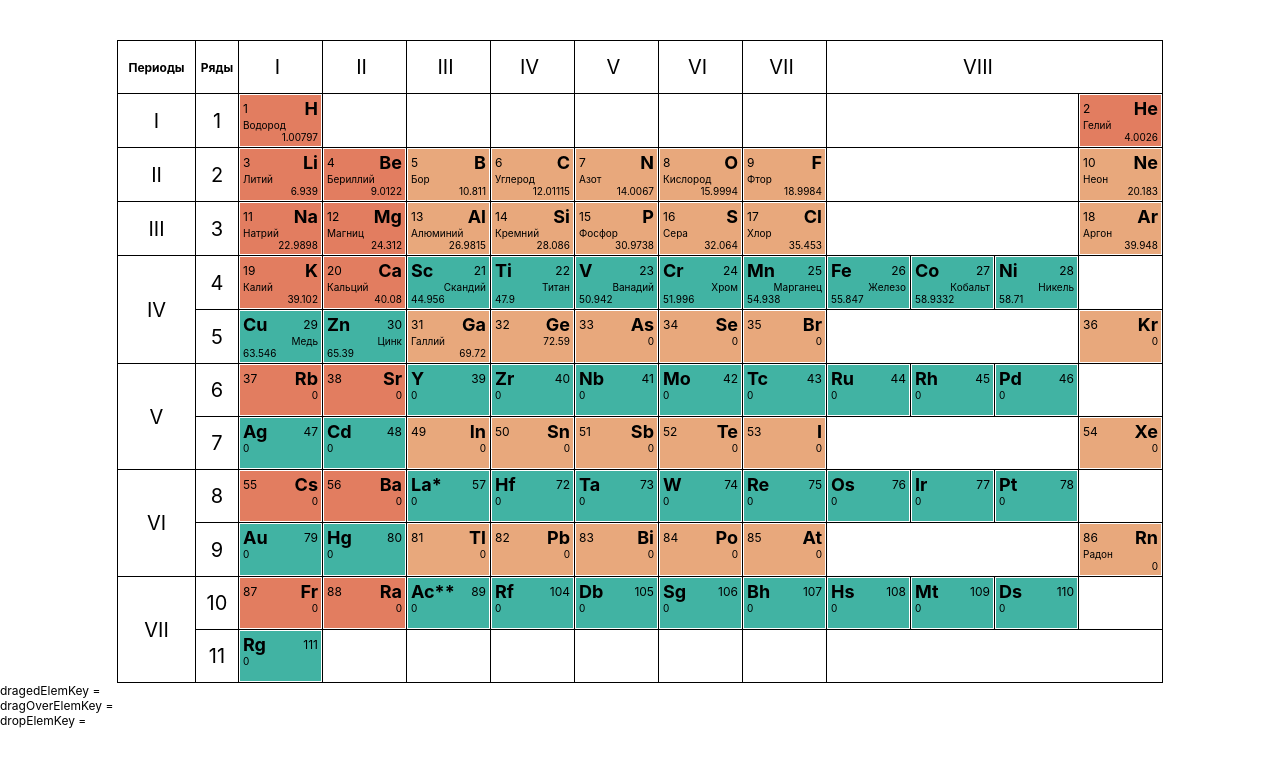
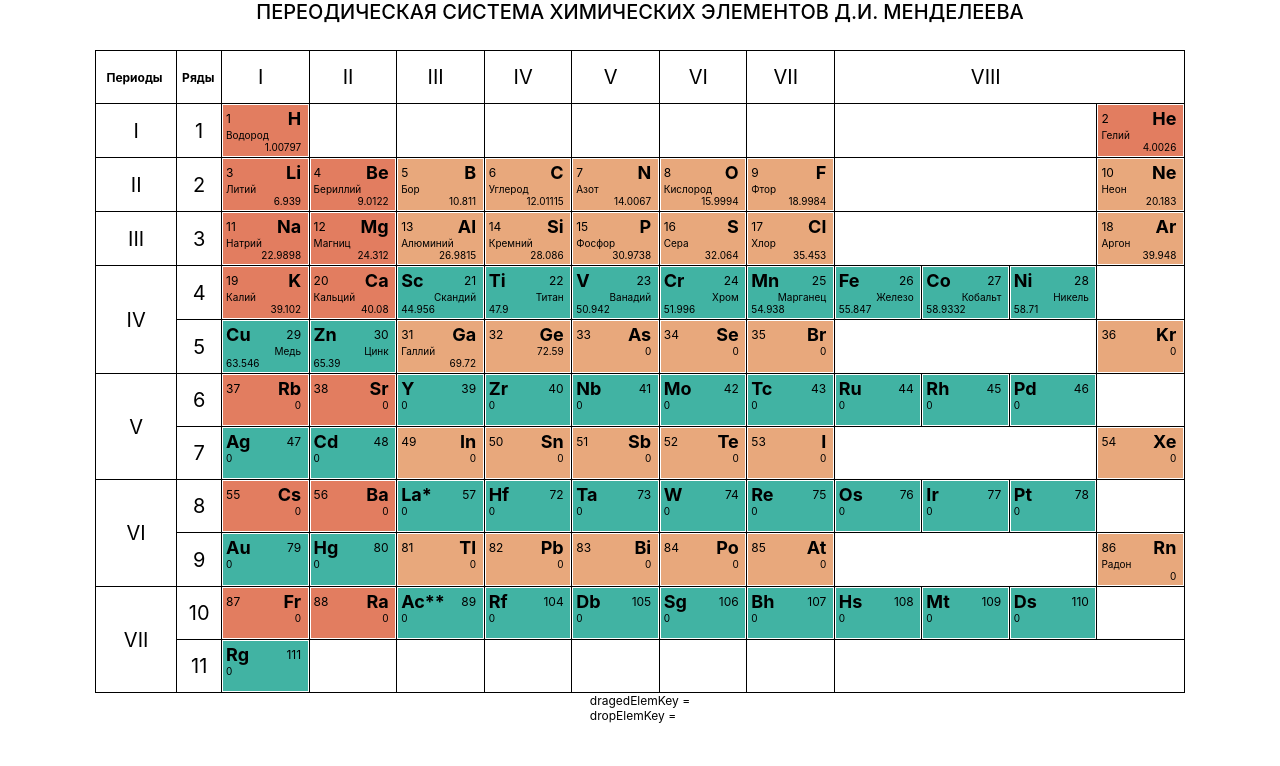
Before and after one commit to Vvtu/mendeleev_table, a React (Create React App) app: page / in a window 1280 px wide. Shown: the top 766 px of the page. Built offline with nearby package versions, Linux system fonts and the light colour scheme.

Commit message:
fix  onDragEnd

```diff
--- a/src/table/Cell.js
+++ b/src/table/Cell.js
@@ -4,7 +4,7 @@ import './Table.css';
 import Elements from './Elements';
 
 function Cell(props) {
-	const { elem, setDragedElemKey, setDragOverElemKey, onDragEnd, onDrop } = props;
+	const { elem, setDragedElemKey, handleOnDrop } = props;
 	const elemInfo = Elements[elem] || {};
 	const color = elemInfo.color ? ' bColor' + elemInfo.color : undefined;
 
@@ -12,14 +12,16 @@ function Cell(props) {
 		<div
 			className={color}
 			draggable
-			onDragStart={() => setDragedElemKey(elem)}
-			onDragEnd={onDragEnd}
+			onDragStart={() => {
+				handleOnDrop('');
+				setDragedElemKey(elem);
+			}}
 			onDragOver={(e) => {
 				e.preventDefault();
 			}}
 			onDrop={(e) => {
 				e.preventDefault();
-				onDrop(elem);
+				handleOnDrop(elem);
 			}}
 		>
 			{elemInfo.color === 'Green' ? (
@@ -28,11 +30,7 @@ function Cell(props) {
 						<div className="cellKey">{elem}</div>
 						<div>{elemInfo.num}</div>
 					</div>
-					<div
-						className="cellFlexEnd"
-						onDragEnter={() => setDragOverElemKey(elem)}
-						onDragLeave={() => setDragOverElemKey('')}
-					>
+					<div className="cellFlexEnd">
 						<div>{elemInfo.name}</div>
 					</div>
 					<div className="cellFlexStart">
@@ -45,11 +43,7 @@ function Cell(props) {
 						<div>{elemInfo.num}</div>
 						<div className="cellKey">{elem}</div>
 					</div>
-					<div
-						className="cellFlexStart"
-						onDragEnter={() => setDragOverElemKey(elem)}
-						onDragLeave={() => setDragOverElemKey('')}
-					>
+					<div className="cellFlexStart">
 						<div>{elemInfo.name}</div>
 					</div>
 					<div className="cellFlexEnd">
--- a/src/table/Table.css
+++ b/src/table/Table.css
@@ -10,7 +10,6 @@ td {
 }
 
 .mainDiv {
-	margin-top: 40px;
 	display: flex;
 	justify-content: center;
 	align-self: center;
@@ -18,7 +17,7 @@ td {
 }
 
 .tableMain {
-	max-width: calc(var(--width) * 12 + var(--rows-width));
+	max-width: calc(var(--width) * 14 + var(--rows-width));
 	width: 100%;
 }
 
@@ -27,6 +26,12 @@ td {
 .header {
 	font-size: 20px;
 	font-weight: 400;
+}
+
+.titleClass {
+	font-size: 20px;
+	font-weight: 500;
+	height: var(--height);
 }
 
 .header {
@@ -60,7 +65,8 @@ td {
 .rowPeriods,
 .mainDiv,
 .header0,
-.header {
+.header,
+.titleClass {
 	display: flex;
 	flex-direction: column;
 	justify-content: flex-start;
--- a/src/table/Table.js
+++ b/src/table/Table.js
@@ -7,22 +7,17 @@ const arr6 = [ 1, 2, 3, 4, 5, 6 ];
 
 function Table() {
 	const [ dragedElemKey, setDragedElemKey ] = useState('');
-	const [ dragOverElemKey, setDragOverElemKey ] = useState('');
 	const [ dropElemKey, setDropElemKey ] = useState('');
 
-	const onDragEnd = () => {
-		console.log('onDragEnd   dragedElemKey = ' + dragedElemKey + '  dragOverElemKey = ' + dragOverElemKey);
-	};
-	const onDrop = (elemKey) => {
+	const handleOnDrop = (elemKey) => {
 		setDropElemKey(elemKey);
-		console.log('onDrop   elemKey = ' + elemKey);
 	};
 
-	console.log('dragedElemKey = ' + dragedElemKey + '  dragOverElemKey = ' + dragOverElemKey);
-
 	return (
-		<div>
 		<div className="mainDiv">
+			<div className="titleClass">
+				<div>{'ПЕРЕОДИЧЕСКАЯ СИСТЕМА ХИМИЧЕСКИХ ЭЛЕМЕНТОВ Д.И. МЕНДЕЛЕЕВА'}</div>
+			</div>
 			<table className="tableMain">
 				<thead>
 					<tr>
@@ -67,14 +62,7 @@ function Table() {
 							<div className="rowPeriods">1</div>
 						</td>
 						<td>
-								<Cell
-									setDragedElemKey={setDragedElemKey}
-									setDragOverElemKey={setDragOverElemKey}
-									onDrop={onDrop}
-									onDragEnd={onDragEnd}
-									key="H"
-									elem="H"
-								/>
+							<Cell setDragedElemKey={setDragedElemKey} handleOnDrop={handleOnDrop} key="H" elem="H" />
 						</td>
 						{arr6.map((item) => (
 							<td key={item}>
@@ -85,14 +73,7 @@ function Table() {
 							<div className="cellWidth3" />
 						</td>
 						<td>
-								<Cell
-									setDragedElemKey={setDragedElemKey}
-									setDragOverElemKey={setDragOverElemKey}
-									onDrop={onDrop}
-									onDragEnd={onDragEnd}
-									key="He"
-									elem="He"
-								/>
+							<Cell setDragedElemKey={setDragedElemKey} handleOnDrop={handleOnDrop} key="He" elem="He" />
 						</td>
 					</tr>
 					<tr>
@@ -104,28 +85,14 @@ function Table() {
 						</td>
 						{[ 'Li', 'Be', 'B', 'C', 'N', 'O', 'F' ].map((item) => (
 							<td key={item}>
-									<Cell
-										setDragedElemKey={setDragedElemKey}
-										setDragOverElemKey={setDragOverElemKey}
-										onDrop={onDrop}
-										onDragEnd={onDragEnd}
-										key={item}
-										elem={item}
-									/>
+								<Cell setDragedElemKey={setDragedElemKey} handleOnDrop={handleOnDrop} key={item} elem={item} />
 							</td>
 						))}
 						<td colSpan="3">
 							<div className="cellWidth3" />
 						</td>
 						<td>
-								<Cell
-									setDragedElemKey={setDragedElemKey}
-									setDragOverElemKey={setDragOverElemKey}
-									onDrop={onDrop}
-									onDragEnd={onDragEnd}
-									key="Ne"
-									elem="Ne"
-								/>
+							<Cell setDragedElemKey={setDragedElemKey} handleOnDrop={handleOnDrop} key="Ne" elem="Ne" />
 						</td>
 					</tr>
 					<tr>
@@ -137,28 +104,14 @@ function Table() {
 						</td>
 						{[ 'Na', 'Mg', 'Al', 'Si', 'P', 'S', 'Cl' ].map((item) => (
 							<td key={item}>
-									<Cell
-										setDragedElemKey={setDragedElemKey}
-										setDragOverElemKey={setDragOverElemKey}
-										onDrop={onDrop}
-										onDragEnd={onDragEnd}
-										key={item}
-										elem={item}
-									/>
+								<Cell setDragedElemKey={setDragedElemKey} handleOnDrop={handleOnDrop} key={item} elem={item} />
 							</td>
 						))}
 						<td colSpan="3">
 							<div className="cellWidth3" />
 						</td>
 						<td>
-								<Cell
-									setDragedElemKey={setDragedElemKey}
-									setDragOverElemKey={setDragOverElemKey}
-									onDrop={onDrop}
-									onDragEnd={onDragEnd}
-									key="Ar"
-									elem="Ar"
-								/>
+							<Cell setDragedElemKey={setDragedElemKey} handleOnDrop={handleOnDrop} key="Ar" elem="Ar" />
 						</td>
 					</tr>
 					<tr>
@@ -170,14 +123,7 @@ function Table() {
 						</td>
 						{[ 'K', 'Ca', 'Sc', 'Ti', 'V', 'Cr', 'Mn', 'Fe', 'Co', 'Ni' ].map((item) => (
 							<td key={item}>
-									<Cell
-										setDragedElemKey={setDragedElemKey}
-										setDragOverElemKey={setDragOverElemKey}
-										onDrop={onDrop}
-										onDragEnd={onDragEnd}
-										key={item}
-										elem={item}
-									/>
+								<Cell setDragedElemKey={setDragedElemKey} handleOnDrop={handleOnDrop} key={item} elem={item} />
 							</td>
 						))}
 						<td>
@@ -190,28 +136,14 @@ function Table() {
 						</td>
 						{[ 'Cu', 'Zn', 'Ga', 'Ge', 'As', 'Se', 'Br' ].map((item) => (
 							<td key={item}>
-									<Cell
-										setDragedElemKey={setDragedElemKey}
-										setDragOverElemKey={setDragOverElemKey}
-										onDrop={onDrop}
-										onDragEnd={onDragEnd}
-										key={item}
-										elem={item}
-									/>
+								<Cell setDragedElemKey={setDragedElemKey} handleOnDrop={handleOnDrop} key={item} elem={item} />
 							</td>
 						))}
 						<td colSpan="3">
 							<div className="cellWidth3" />
 						</td>
 						<td>
-								<Cell
-									setDragedElemKey={setDragedElemKey}
-									setDragOverElemKey={setDragOverElemKey}
-									onDrop={onDrop}
-									onDragEnd={onDragEnd}
-									key="Kr"
-									elem="Kr"
-								/>
+							<Cell setDragedElemKey={setDragedElemKey} handleOnDrop={handleOnDrop} key="Kr" elem="Kr" />
 						</td>
 					</tr>
 					<tr>
@@ -223,14 +155,7 @@ function Table() {
 						</td>
 						{[ 'Rb', 'Sr', 'Y', 'Zr', 'Nb', 'Mo', 'Tc', 'Ru', 'Rh', 'Pd' ].map((item) => (
 							<td key={item}>
-									<Cell
-										setDragedElemKey={setDragedElemKey}
-										setDragOverElemKey={setDragOverElemKey}
-										onDrop={onDrop}
-										onDragEnd={onDragEnd}
-										key={item}
-										elem={item}
-									/>
+								<Cell setDragedElemKey={setDragedElemKey} handleOnDrop={handleOnDrop} key={item} elem={item} />
 							</td>
 						))}
 						<td>
@@ -243,28 +168,14 @@ function Table() {
 						</td>
 						{[ 'Ag', 'Cd', 'In', 'Sn', 'Sb', 'Te', 'I' ].map((item) => (
 							<td key={item}>
-									<Cell
-										setDragedElemKey={setDragedElemKey}
-										setDragOverElemKey={setDragOverElemKey}
-										onDrop={onDrop}
-										onDragEnd={onDragEnd}
-										key={item}
-										elem={item}
-									/>
+								<Cell setDragedElemKey={setDragedElemKey} handleOnDrop={handleOnDrop} key={item} elem={item} />
 							</td>
 						))}
 						<td colSpan="3">
 							<div className="cellWidth3" />
 						</td>
 						<td>
-								<Cell
-									setDragedElemKey={setDragedElemKey}
-									setDragOverElemKey={setDragOverElemKey}
-									onDrop={onDrop}
-									onDragEnd={onDragEnd}
-									key="Xe"
-									elem="Xe"
-								/>
+							<Cell setDragedElemKey={setDragedElemKey} handleOnDrop={handleOnDrop} key="Xe" elem="Xe" />
 						</td>
 					</tr>
 					<tr>
@@ -276,14 +187,7 @@ function Table() {
 						</td>
 						{[ 'Cs', 'Ba', 'La*', 'Hf', 'Ta', 'W', 'Re', 'Os', 'Ir', 'Pt' ].map((item) => (
 							<td key={item}>
-									<Cell
-										setDragedElemKey={setDragedElemKey}
-										setDragOverElemKey={setDragOverElemKey}
-										onDrop={onDrop}
-										onDragEnd={onDragEnd}
-										key={item}
-										elem={item}
-									/>
+								<Cell setDragedElemKey={setDragedElemKey} handleOnDrop={handleOnDrop} key={item} elem={item} />
 							</td>
 						))}
 						<td>
@@ -296,28 +200,14 @@ function Table() {
 						</td>
 						{[ 'Au', 'Hg', 'Tl', 'Pb', 'Bi', 'Po', 'At' ].map((item) => (
 							<td key={item}>
-									<Cell
-										setDragedElemKey={setDragedElemKey}
-										setDragOverElemKey={setDragOverElemKey}
-										onDrop={onDrop}
-										onDragEnd={onDragEnd}
-										key={item}
-										elem={item}
-									/>
+								<Cell setDragedElemKey={setDragedElemKey} handleOnDrop={handleOnDrop} key={item} elem={item} />
 							</td>
 						))}
 						<td colSpan="3">
 							<div className="cellWidth3" />
 						</td>
 						<td>
-								<Cell
-									setDragedElemKey={setDragedElemKey}
-									setDragOverElemKey={setDragOverElemKey}
-									onDrop={onDrop}
-									onDragEnd={onDragEnd}
-									key="Rn"
-									elem="Rn"
-								/>
+							<Cell setDragedElemKey={setDragedElemKey} handleOnDrop={handleOnDrop} key="Rn" elem="Rn" />
 						</td>
 					</tr>
 					<tr>
@@ -329,14 +219,7 @@ function Table() {
 						</td>
 						{[ 'Fr', 'Ra', 'Ac**', 'Rf', 'Db', 'Sg', 'Bh', 'Hs', 'Mt', 'Ds' ].map((item) => (
 							<td key={item}>
-									<Cell
-										setDragedElemKey={setDragedElemKey}
-										setDragOverElemKey={setDragOverElemKey}
-										onDrop={onDrop}
-										onDragEnd={onDragEnd}
-										key={item}
-										elem={item}
-									/>
+								<Cell setDragedElemKey={setDragedElemKey} handleOnDrop={handleOnDrop} key={item} elem={item} />
 							</td>
 						))}
 						<td>
@@ -348,14 +231,7 @@ function Table() {
 							<div className="rowPeriods">11</div>
 						</td>
 						<td>
-								<Cell
-									setDragedElemKey={setDragedElemKey}
-									setDragOverElemKey={setDragOverElemKey}
-									onDrop={onDrop}
-									onDragEnd={onDragEnd}
-									key="Rg"
-									elem="Rg"
-								/>
+							<Cell setDragedElemKey={setDragedElemKey} handleOnDrop={handleOnDrop} key="Rg" elem="Rg" />
 						</td>
 						{arr6.map((item) => (
 							<td key={item}>
@@ -368,10 +244,8 @@ function Table() {
 					</tr>
 				</tbody>
 			</table>
-			</div>
 			<div>
 				<div>{'dragedElemKey = ' + dragedElemKey}</div>
-				<div>{'dragOverElemKey = ' + dragOverElemKey}</div>
 				<div>{'dropElemKey = ' + dropElemKey}</div>
 			</div>
 		</div>
```
Lines whose indentation alone changed are shown as unchanged.
